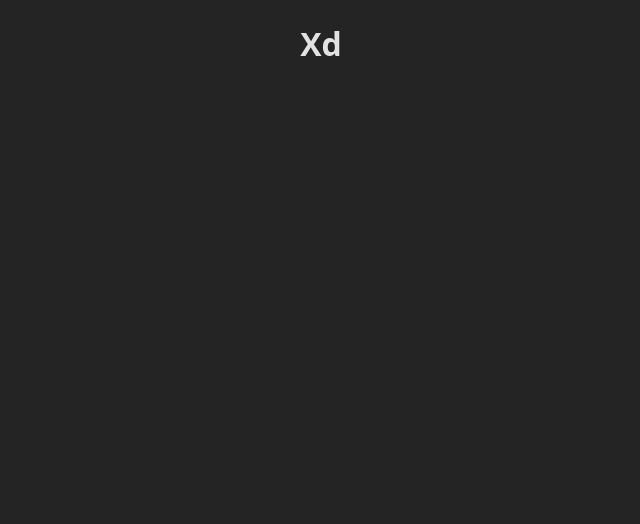
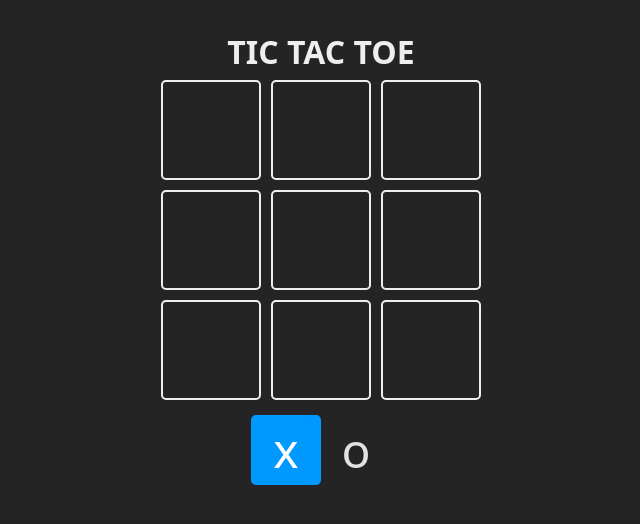
Before and after one commit to JuanDa15/tic-tac-toe-react, a React (Vite) app: page / in a window 1280 px wide. Shown: the top 524 px of the page, without its empty margins (319-959 px from the left). Built offline with nearby package versions, Linux system fonts and the light colour scheme.

Commit message:
add logic to change turns and to update the board

```diff
--- a/src/App.jsx
+++ b/src/App.jsx
@@ -1,10 +1,69 @@
-import { useState } from 'react'
-import './App.css'
+import { useState } from "react"
+
+const TURNS = {
+  X: 'x',
+  O: 'o'
+}
+
+
+const Square = ({children, updateBoard, isSelected, index}) => {
+
+  const className = `square ${isSelected ? 'is-selected' : ''}`;
+
+  const handleClick = () => {
+    updateBoard(index);
+  }
+  return (
+    <div className={className}
+         onClick={handleClick}>
+      {children}
+    </div>
+  )
+}
 
 function App() {
 
+  const [board, setBoard] = useState(Array(9).fill(null));
+  const [turn, setTurn] = useState(TURNS.X);
+
+  const updateBoard = (index) => {
+    const newBoard = [...board];
+    newBoard[index] = turn;
+    setBoard(newBoard);
+
+
+    const newTurn = turn === TURNS.X ? TURNS.O : TURNS.X;
+    setTurn(newTurn);
+
+  };
+
   return (
-   <h1>Xd</h1>
+    <main className="board">
+      <h1>TIC TAC TOE</h1>
+      <section className="game">
+        {
+          board.map((_, index) => {
+            return (
+              <Square
+                key={`square-${index}`}
+                index={index}
+                updateBoard={updateBoard}
+              >
+                {board[index]}
+              </Square>
+            )
+          })
+        }
+      </section>
+      <section className="turn">
+        <Square isSelected={turn === TURNS.X}>
+          {TURNS.X}
+        </Square>
+        <Square isSelected={turn === TURNS.O}>
+          {TURNS.O}
+        </Square>
+      </section>
+    </main>
   )
 }
 
```
